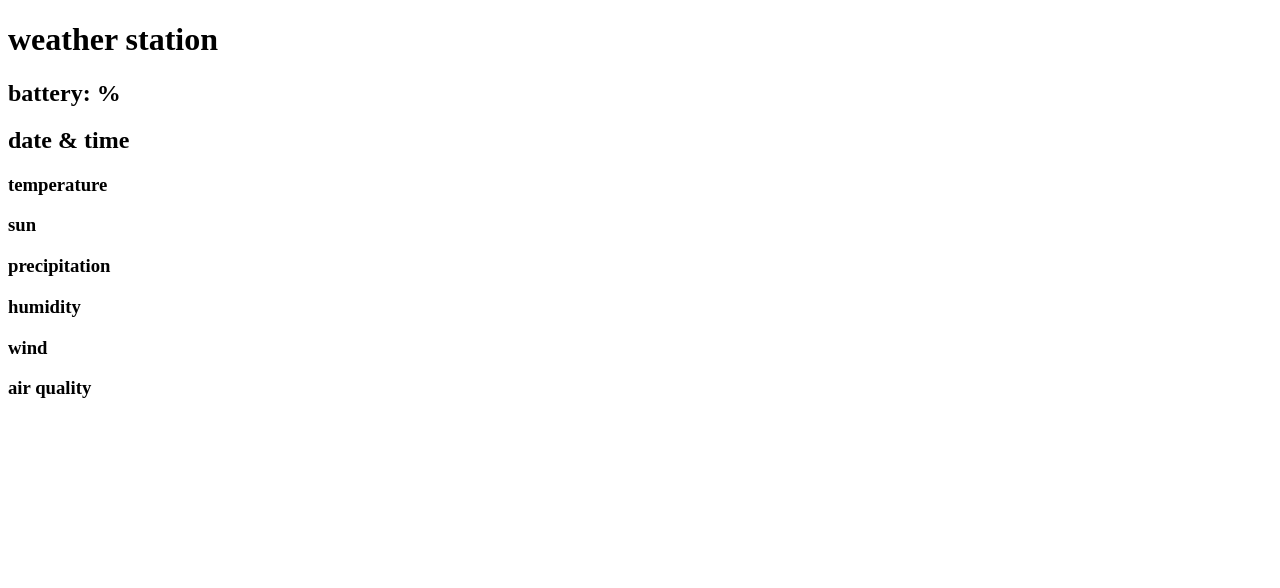
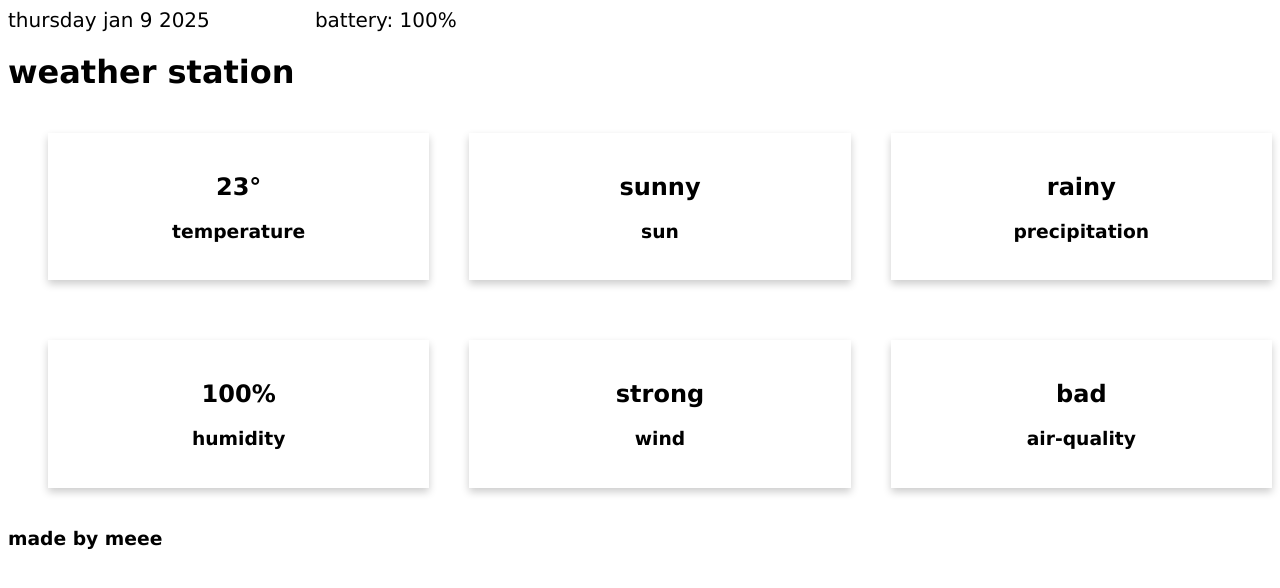
Before and after one commit to catosauros/weatherStation, a plain HTML site: page weatherStationFrontend/index.html in a window 1280 px wide. Drawn offline with Linux system fonts and the light colour scheme.

Commit message:
cards added

```diff
--- a/weatherStationFrontend/index.html
+++ b/weatherStationFrontend/index.html
@@ -5,14 +5,66 @@
         <link rel="stylesheet" href="style.css"/>
     </head>
     <body>
-        <h1>weather station</h1>
-        <h2>battery: %</h2>
-        <h2>date & time</h2>
-        <h3>temperature</h3>
-        <h3>sun</h3>
-        <h3>precipitation</h3>
-        <h3>humidity</h3>
-        <h3>wind</h3>
-        <h3>air quality</h3>
+        <header>
+            <nav>
+                <ul>
+                    <li>thursday jan 9 2025</li>
+                    <li>battery: 100%</li>
+                </ul>
+            </nav>
+            <h1>weather station</h1>
+        </header>
+
+
+        <section>
+            <div class="card">
+                <h1>23°</h1>
+                <div class="container">
+                    <h3><b>temperature</b></h3>
+                </div>
+            </div>
+
+
+            <div class="card">
+                <h1>sunny</h1>
+
+                <div class="container">
+                    <h3><b>sun</b></h3>
+                </div>
+            </div>
+
+
+            <div class="card">
+                <h1>rainy</h1>
+                <div class="container">
+                    <h3><b>precipitation</b></h3>
+                </div>
+            </div>
+        </section>
+
+        <section>
+            <div class="card">
+                <h1>100%</h1>
+                <div class="container">
+                    <h3><b>humidity</b></h3>
+                </div>
+            </div>
+
+            <div class="card">
+                <h1>strong</h1>
+                <div class="container">
+                    <h3><b>wind</b></h3>
+                </div>
+            </div>
+
+            <div class="card">
+                <h1>bad</h1>
+                <div class="container">
+                    <h3><b>air-quality</b></h3>
+                </div>
+            </div>
+        </section>
+
+        <footer><h3> made by meee </h3></footer>
     </body>
 </html>
--- a/weatherStationFrontend/style.css
+++ b/weatherStationFrontend/style.css
@@ -0,0 +1,43 @@
+body {
+    font-family: 'Lucida Sans', 'Lucida Sans Regular', 'Lucida Grande', 'Lucida Sans Unicode', Geneva, Verdana, sans-serif;
+}
+/* h1 {
+    margin:20px 0px 0px 40px;
+}
+
+h3{
+    margin:20px 0px 0px 40px;
+} */
+section {
+    color: black;
+    margin: 20px;
+    display: flex;
+    justify-content: space-between;
+    width: 100%;
+}
+
+ul {
+    margin: 0;
+    padding: 0;
+    list-style-type:none;
+}
+
+li {
+    display: inline-block;
+    margin: 0px 100px 0px 0px;
+    font-size:20px;
+}
+
+.card {
+    box-shadow: 0 4px 8px 0 rgba(0,0,0,0.2);
+    transition: 0.3s;
+    padding: 20px;
+    margin: 20px;
+    flex:1;
+    text-align: center;
+
+}
+
+.card:hover {
+    box-shadow: 0 8px 16px 0 rgba(0,0,0,0.2);
+}
```
